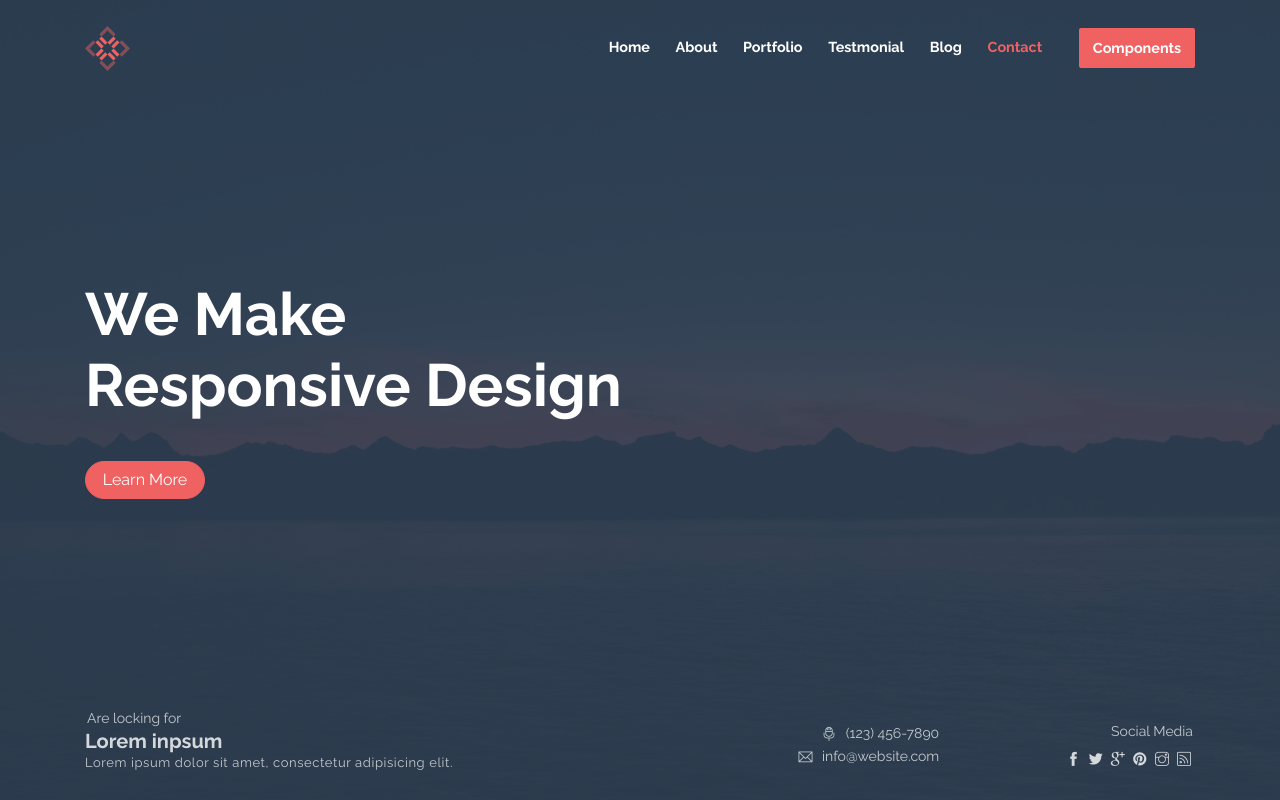
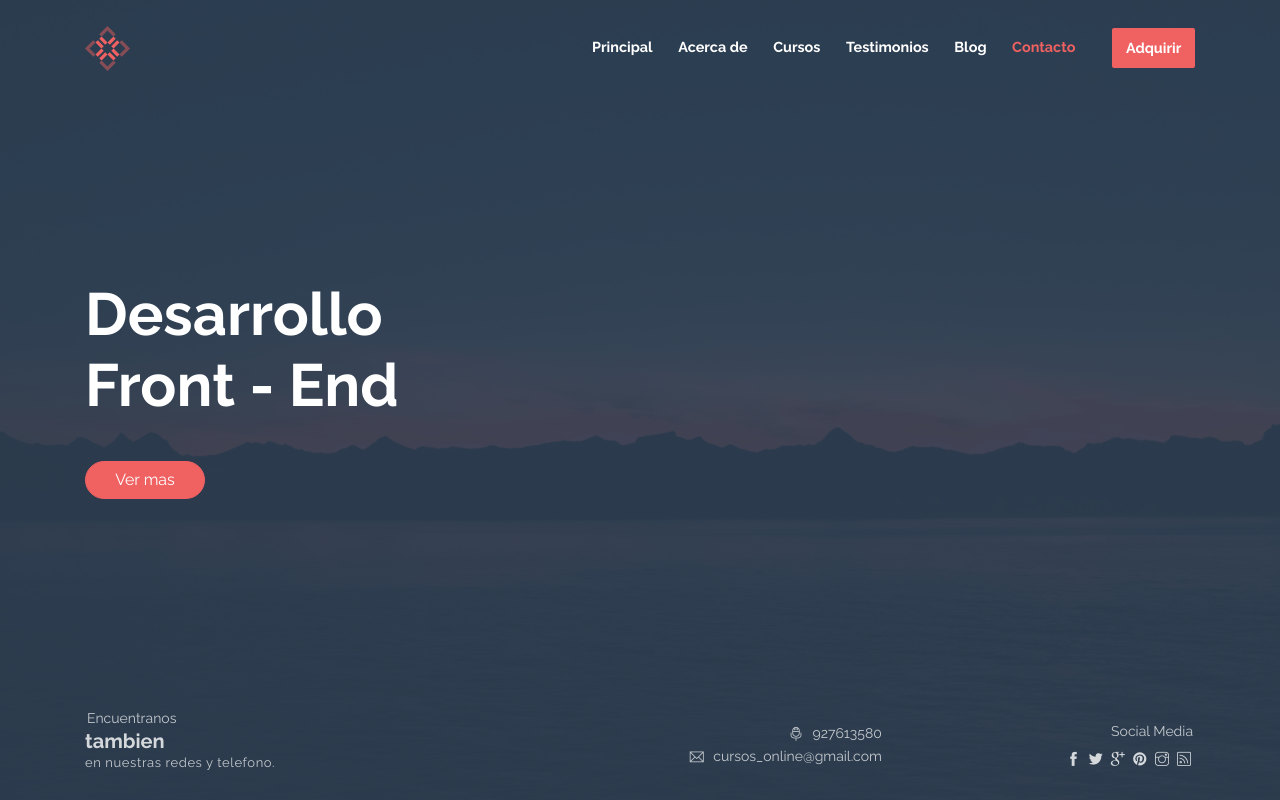
Before and after one commit to jairmmz/ihc-g2-web-on-page.github.io, a plain HTML site: page index.html in a window 1280 px wide. Shown: the top 800 px of the page. Drawn offline with Linux system fonts and the light colour scheme.

Commit message:
Cambioes en ../Home

```diff
--- a/index.html
+++ b/index.html
@@ -30,25 +30,25 @@
             <div class="collapse navbar-collapse" id="navbarSupportedContent">
                 <ul class="navbar-nav ml-auto">
                     <li class="nav-item">
-                        <a class="nav-link" href="#home">Home</a>
+                        <a class="nav-link" href="#home">Principal</a>
                     </li>
                     <li class="nav-item">
-                        <a class="nav-link" href="#about">About</a>
+                        <a class="nav-link" href="#about">Acerca de</a>
                     </li>
                     <li class="nav-item">
-                        <a class="nav-link" href="#portfolio">Portfolio</a>
+                        <a class="nav-link" href="#portfolio">Cursos</a>
                     </li>
                     <li class="nav-item">
-                        <a class="nav-link" href="#testmonial">Testmonial</a>
+                        <a class="nav-link" href="#testmonial">Testimonios</a>
                     </li>
                     <li class="nav-item">
                         <a class="nav-link" href="#blog">Blog</a>
                     </li>
                     <li class="nav-item">
-                        <a class="nav-link" href="#contact">Contact</a>
+                        <a class="nav-link" href="#contact">Contacto</a>
                     </li>
                     <li class="nav-item ml-0 ml-lg-4">
-                        <a class="nav-link btn btn-primary" href="components.html">Components</a>
+                        <a class="nav-link btn btn-primary" >Adquirir</a>
                     </li>
                 </ul>
             </div>
@@ -64,20 +64,20 @@
                 <div class="carousel-inner">
                     <div class="carousel-item active">
                         <div class="carousel-caption d-none d-md-block">
-                            <h1 class="carousel-title">We Make<br> Creative Design</h1>
-                            <button class="btn btn-primary btn-rounded">Learn More</button>
+                            <h1 class="carousel-title">Desarrollo<br> Front - End</h1>
+                            <button class="btn btn-primary btn-rounded">Ver mas</button>
                         </div>
                     </div>
                     <div class="carousel-item">
                         <div class="carousel-caption d-none d-md-block">
-                            <h1 class="carousel-title">We Make <br> Responsive Design</h1>
-                            <button class="btn btn-primary btn-rounded">Learn More</button>
+                            <h1 class="carousel-title">Desarrollo<br> Front - End</h1>
+                            <button class="btn btn-primary btn-rounded">Ver mas</button>
                           </div>
                     </div>
                     <div class="carousel-item">
                         <div class="carousel-caption d-none d-md-block">
-                            <h1 class="carousel-title">We Make <br> Simple Design</h1>
-                            <button class="btn btn-primary btn-rounded">Learn More</button>
+                            <h1 class="carousel-title">Desarrollo<br> Front - End</h1>
+                            <button class="btn btn-primary btn-rounded">Ver mas</button>
                           </div>
                     </div>
                 </div>
@@ -86,15 +86,15 @@
 
         <div class="infos container mb-4 mb-md-2">
             <div class="title">
-                <h6 class="subtitle font-weight-normal">Are locking for</h6>
-                <h5>Lorem inpsum</h5>
-                <p class="font-small">Lorem ipsum dolor sit amet, consectetur adipisicing elit.</p>
+                <h6 class="subtitle font-weight-normal">Encuentranos</h6>
+                <h5>tambien </h5>
+                <p class="font-small">en nuestras redes y telefono.</p>
             </div>
             <div class="socials text-right">
                 <div class="row justify-content-between">
                     <div class="col">
-                        <a class="d-block subtitle"><i class="ti-microphone pr-2"></i> (123) 456-7890</a>
-                        <a class="d-block subtitle"><i class="ti-email pr-2"></i> info@website.com</a>
+                        <a class="d-block subtitle"><i class="ti-microphone pr-2"></i> 927613580</a>
+                        <a class="d-block subtitle"><i class="ti-email pr-2"></i> cursos_online@gmail.com</a>
                     </div>
                     <div class="col">
                         <h6 class="subtitle font-weight-normal mb-2">Social Media</h6>
```
